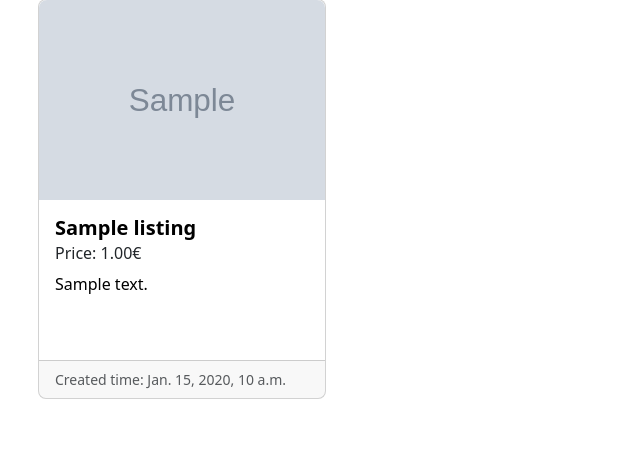
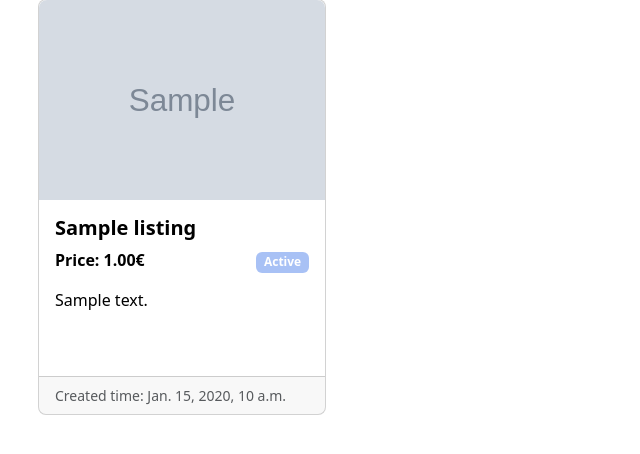
Before and after one commit to Ekaterina-Vititneva/CS50-s-Web, a Django app: page /watchlist in a window 1280 px wide. Shown: the part 238-692 px from the top of the page, without its empty margins (0-640 px from the left). Run offline with Django 5.2, Linux system fonts and the light colour scheme; a user stored in the database is signed in; tables that the repository leaves empty hold one stand-in row (values such as "Sample post"); grey boxes marked "Sample" are stand-in pictures.

Commit message:
Adjusted card preview - statuse tag

```diff
--- a/project_2/commerce/auctions/static/auctions/styles.css
+++ b/project_2/commerce/auctions/static/auctions/styles.css
@@ -39,19 +39,30 @@ body {
     text-decoration: none !important;
 }
 
-.card:hover {
-    text-decoration: none;
-    box-shadow: 0 0 10px rgba(0, 0, 0, 0.3);
-}
-
 .card-price {
     display: flex;
     flex-direction: row;
 }
 
+.card-subtitle-bold {
+    font-weight: bold;
+}
+
 .card-statuse {
-    align-items: center;
-    margin-left: 10px;
+    margin-left: auto;
+}
+
+.text-bg-success {
+    background-color: #9ab7f4 !important;
+}
+
+.text-bg-danger {
+    background-color: #e0ac8b !important;
+}
+
+.card:hover {
+    text-decoration: none;
+    box-shadow: 0 0 10px rgba(0, 0, 0, 0.3);
 }
 
 .listing-image {
--- a/project_2/commerce/auctions/templates/auctions/index.html
+++ b/project_2/commerce/auctions/templates/auctions/index.html
@@ -16,7 +16,7 @@
                     <div class="card-body">
                         <h5 class="card-title">{{ listing.title }}</h5>
                         <div class="card-price">
-                            <h6 class="card-subtitle mb-2 text-body">Price: {{ listing.bid }}€</h6>
+                            <p class="card-subtitle-bold">Price: {{ listing.bid }}€</p>
                             <div class="card-statuse">
                                 {%if listing.active%}
                                     <span class="badge text-bg-success">Active</span>
--- a/project_2/commerce/auctions/templates/auctions/watchlist.html
+++ b/project_2/commerce/auctions/templates/auctions/watchlist.html
@@ -15,7 +15,16 @@
                     {% endif %}
                     <div class="card-body">
                         <h5 class="card-title">{{ listing.title }}</h5>
-                        <h6 class="card-subtitle mb-2 text-body">Price: {{ listing.bid }}€</h6>
+                        <div class="card-price">
+                            <p class="card-subtitle-bold">Price: {{ listing.bid }}€</p>
+                            <div class="card-statuse">
+                                {%if listing.active%}
+                                    <span class="badge text-bg-success">Active</span>
+                                {% else %}
+                                    <span class="badge text-bg-danger">Closed</span>
+                                {% endif %}
+                            </div>
+                        </div>
                         <p class="card-text">{{ listing.description }}</p>
                     </div>
                     <div class="card-footer text-body-secondary">
--- a/project_2/commerce/auctions/views.py
+++ b/project_2/commerce/auctions/views.py
@@ -119,6 +119,8 @@ def listing(request, title):
                         listing=listing,
                     )
                     new_bid.save()
+                    listing.last_modified_by = user
+                    listing.save()
 
                     messages.success(request, "Your bid was placed successfully!")
                     return redirect('listing', title=listing.title)
```
Also changed, not shown: project_2/commerce/auctions/templates/auctions/listing.html (+12 -1 lines).
